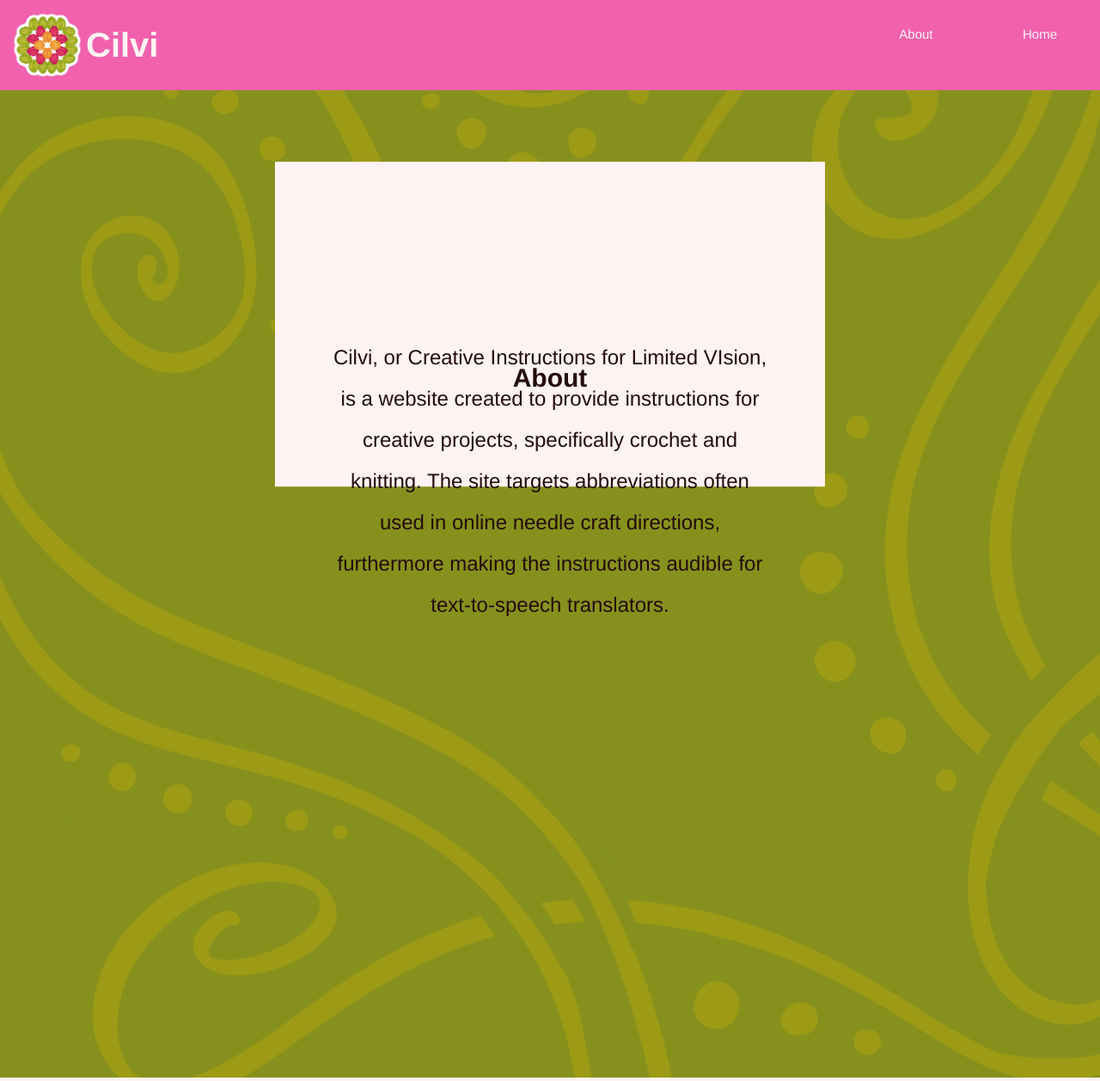
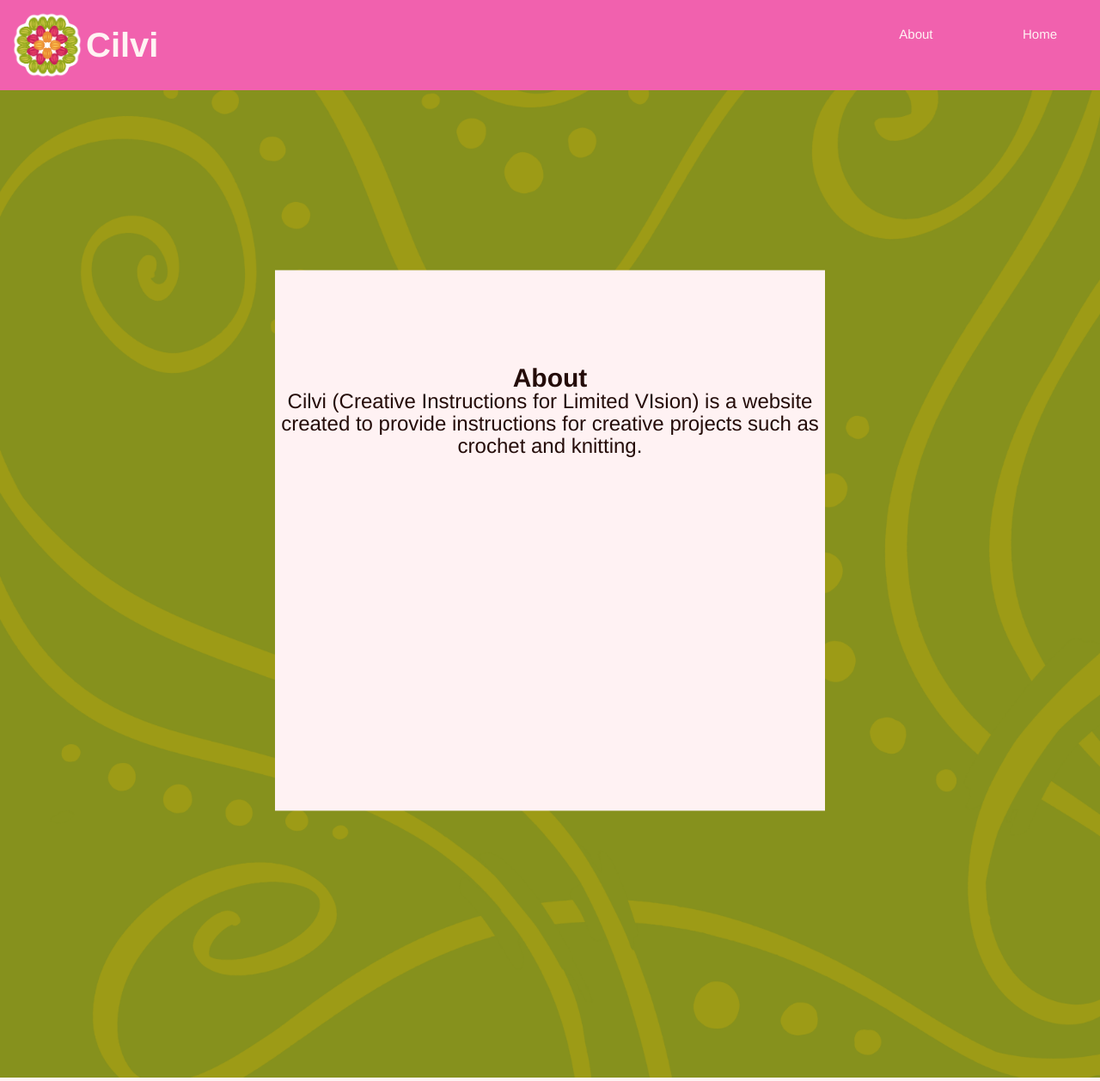
Before and after one commit to AbigailEckstein/NS2025Crochet, a Django app: page /about in a window 1280 px wide. Shown: the whole page at 86% size. Run offline with Django 5.2, Linux system fonts and the light colour scheme.

Commit message:
Revert "yay styling"
This reverts commit 83bcd755ea811b28b05b29fe2d4aee5b2b49fcc9.

```diff
--- a/static/css/stylesheet.css
+++ b/static/css/stylesheet.css
@@ -31,26 +31,17 @@ img {
 
 .overlay-img{
      position: absolute;
-      top: 30%;
+      top: 50%;
       left: 50%;
       transform: translate(-50%, -50%);
     width: 50%;
-    height: 30%;
+    height: 50%;
 
-}
-
-.overlay-img-index{
-    position: absolute;
-      top: 70%;
-      left: 50%;
-      transform: translate(-50%, -50%);
-    width: 25%;
 }
 
 .image-container {
       position: relative;
     width: 100%;
-    height: 90%
 
     }
 
@@ -76,7 +67,7 @@ h2 {
 }
 
 h3 {
-    top: 25%;
+    top: 30%;
     left: 50%;
     transform: translate(-50%, -50%);
     position: absolute;
--- a/templates/about.html
+++ b/templates/about.html
@@ -35,9 +35,8 @@
     </div>
 <div style="text-align: center;">
     <h3 class = h3> About </h3>
-    <p class = h3 style = "font-size: 24px; line-height: 200%; width: 40%; margin-top: 5em;"> Cilvi, or Creative Instructions for Limited VIsion, is a website created to provide instructions
-    for creative projects, specifically crochet and knitting. The site targets abbreviations often used in online needle craft directions, furthermore making the instructions audible for
-    text-to-speech translators. </p>
+    <p class = h3 style = "font-size: 24px; line-height: 110%"> <br><br><br><br> Cilvi (Creative Instructions for Limited VIsion) is a website created to provide instructions
+    for creative projects such as crochet and knitting.  </p>
     </div>
 <main>
 
```
Also changed, not shown: templates/application.html (+3 -8 lines), static/css/new_backdrop_index.png (renamed from static/images/new_backdrop_index.png), static/images/files_icon.png (deleted).
